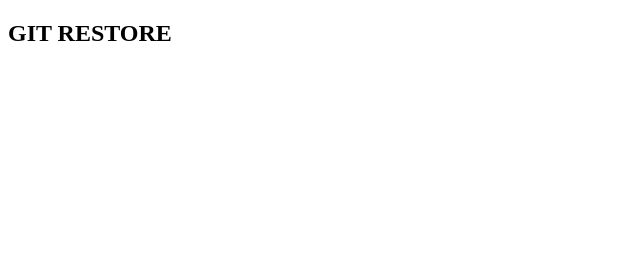
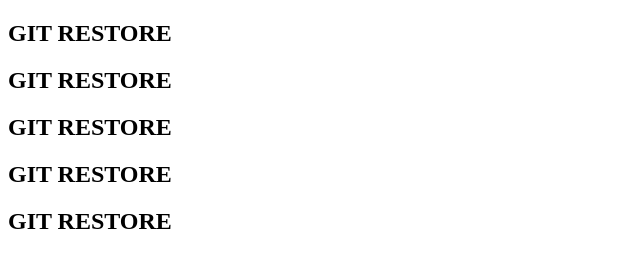
Before and after one commit to mauliukani/Git-Restore, a plain HTML site: page index.html in a window 1280 px wide. Shown: the whole page, without its empty margins (0-640 px from the left). Drawn offline with Linux system fonts and the light colour scheme.

Commit message:
changes Done

```diff
--- a/index.html
+++ b/index.html
@@ -6,6 +6,11 @@
     <title>Document</title>
 </head>
 <body>
+
+    <H2>GIT RESTORE</H2>
+    <H2>GIT RESTORE</H2>
+    <H2>GIT RESTORE</H2>
+    <H2>GIT RESTORE</H2>
     <H2>GIT RESTORE</H2>
 
 </body>
```
